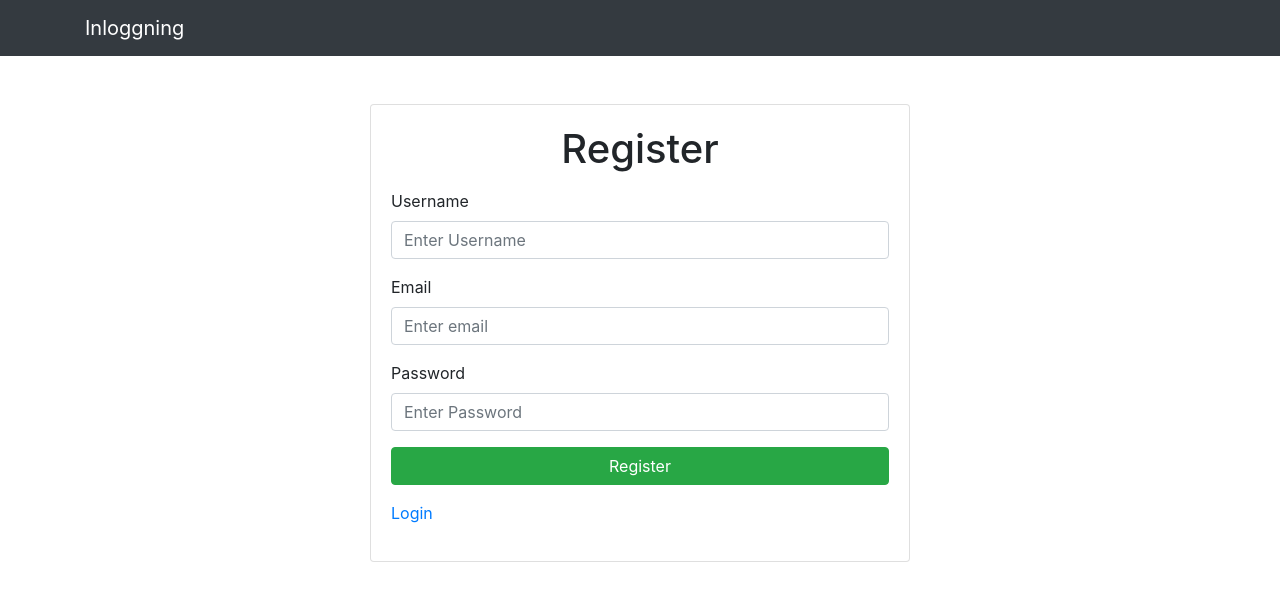
After one commit to BarbaraMaes/Inloggning, a PHP site: page /views/register.php in a window 1280 px wide. The commit adds this page. Shown: the top 601 px of the page. Run offline with PHP 8.4, Linux system fonts and the light colour scheme; data that the repository does not hold is empty.

Commit message:
added views

```diff
--- a/classes/Database.php
+++ b/classes/Database.php
@@ -7,9 +7,11 @@ class Database {
     private $password = "1234";
     private $dbname = "inloggning";
 
-    private $pdo;
+    public $pdo;
+
+    /*private $pdo;
     private $error;
-    private $stmt;
+    private $stmt; */
 
     public function __construct(){
         //Set DSN
@@ -19,6 +21,7 @@ class Database {
             PDO::ATTR_PERSISTENT => true,
             PDO::ATTR_ERRMODE => PDO::ERRMODE_EXCEPTION
         );
+
         // new PDO instance
         try{
             $this->pdo = new PDO($dsn, $this->user, $this->password, $options);
@@ -27,7 +30,7 @@ class Database {
         }
     }
 
-    public function query($sql){
+    /*public function query($sql){
         $this->stmt = $this->pdo->prepare($sql);
     }
 
@@ -60,7 +63,7 @@ class Database {
     public function resultset(){
         $this->execute();
         return $this->stmt->fetchAll(PDO::FETCH_ASSOC);
-    }
+    }*/
 }
 
 ?>
--- /dev/null
+++ b/classes/User.php
@@ -0,0 +1,26 @@
+<?php
+    include_once "Database.php";
+
+    use \PDO;
+
+    class User
+    {
+        private $db;
+
+        public function __construct()
+        {
+            $obj = new Database();
+            $this->db = $obj->pdo;
+        }
+
+        public function createUser()
+        {
+
+        }
+
+        public function login()
+        {
+
+        }
+    }
+?>
--- /dev/null
+++ b/views/includes/end.php
@@ -0,0 +1,3 @@
+
+</body>
+</html>
--- /dev/null
+++ b/views/includes/head.php
@@ -0,0 +1,10 @@
+<!DOCTYPE html>
+<html lang="en">
+<head>
+    <meta charset="UTF-8">
+    <meta name="viewport" content="width=device-width, initial-scale=1.0">
+    <meta http-equiv="X-UA-Compatible" content="ie=edge">
+    <link rel="stylesheet" href="https://stackpath.bootstrapcdn.com/bootstrap/4.4.1/css/bootstrap.min.css" integrity="sha384-Vkoo8x4CGsO3+Hhxv8T/Q5PaXtkKtu6ug5TOeNV6gBiFeWPGFN9MuhOf23Q9Ifjh" crossorigin="anonymous">
+    <title><?php echo $pageTitle?></title>
+</head>
+<body>
--- /dev/null
+++ b/views/includes/nav.php
@@ -0,0 +1,28 @@
+<nav class="navbar navbar-expand-lg navbar-dark bg-dark">
+  <div class="container">
+  <a class="navbar-brand" href="#">Inloggning</a>
+    <!--<button
+      class="navbar-toggler"
+      type="button"
+      data-toggle="collapse"
+      data-target="#navbarNavDropdown"
+      aria-controls="navbarNavDropdown"
+      aria-expanded="false"
+      aria-label="Toggle navigation"
+    >
+      <span class="navbar-toggler-icon"></span>
+    </button>
+    <div
+      class="collapse navbar-collapse justify-content-end"
+      id="navbarNavDropdown"
+    >
+      <ul class="navbar-nav">
+        <li class="nav-item"><a href="../../index.php" class="nav-link">Home</a></li>
+        <li class="nav-item"><a href="../login.php" class="nav-link">Login</a></li>
+        <li class="nav-item">
+          <a href="../register.php" class="nav-link">Register</a>
+        </li>
+      </ul>
+    </div>-->
+  </div>
+</nav>
--- /dev/null
+++ b/views/register.php
@@ -0,0 +1,64 @@
+<?php
+
+require "../classes/User.php";
+
+// $db = new Database();
+
+// $db->query("SELECT * FROM users WHERE id = :id");
+// $db->bind(":id", 1);
+// $rows = $db->resultset();
+// print_r($rows);
+
+require("includes/head.php");
+require("includes/nav.php");
+?>
+  <div class="container">
+    <div class="row mt-5">
+      <div class="col-md-6 m-auto">
+        <div class="card card-body">
+          <h1 class="text-center mb-3">
+            Register
+          </h1>
+          <form action="<?php $_SERVER['PHP_SELF'] ?>" method="POST">
+          <div class="form-group">
+              <label for="username">Username</label>
+              <input
+                type="text"
+                id="name"
+                name="name"
+                class="form-control"
+                placeholder="Enter Username"
+              />
+            </div>
+            <div class="form-group">
+              <label for="email">Email</label>
+              <input
+                type="email"
+                id="email"
+                name="email"
+                class="form-control"
+                placeholder="Enter email"
+              />
+            </div>
+            <div class="form-group">
+              <label for="password">Password</label>
+              <input
+                type="password"
+                id="password"
+                name="password"
+                class="form-control"
+                placeholder="Enter Password"
+              />
+            </div>
+            <button class="btn btn-block btn-success" type="submit" name="submit">
+              Register
+            </button>
+          </form>
+          <p class="my-3"><a href="login.php">Login</a></p>
+        </div>
+      </div>
+    </div>
+  </div>
+<?php
+require("includes/end.php");
+?>
```
Also changed, not shown: index.php (+24 -6 lines), views/login.php (added, +47 -0 lines).
